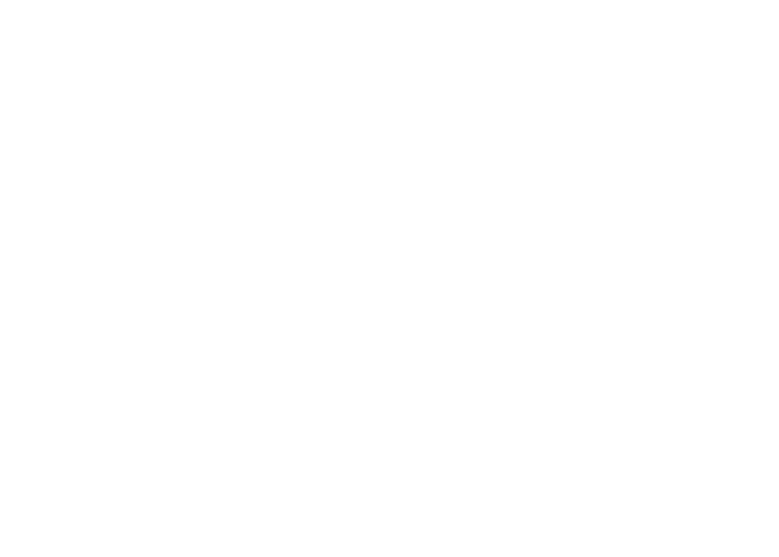
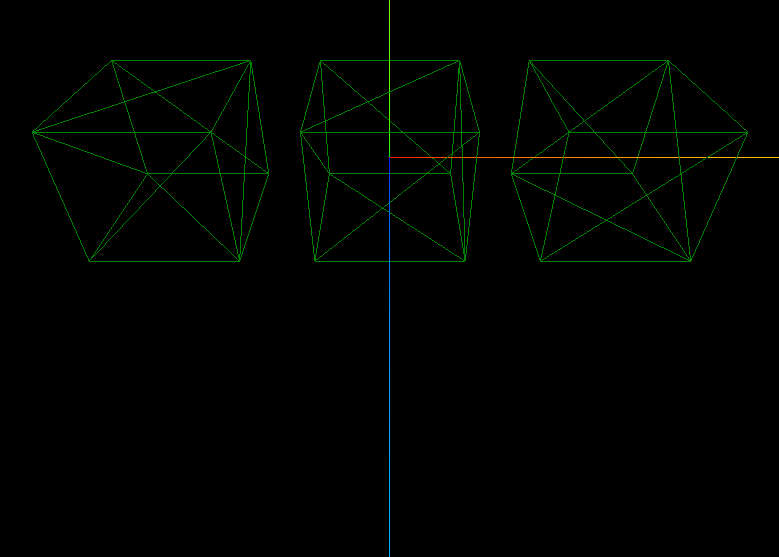
Before and after one commit to gntki/three, a React (Vite) app: page / in a window 1280 px wide. Shown: the part 243-800 px from the top of the page, without its empty margins (250-1029 px from the left). Built offline with nearby package versions, Linux system fonts and the light colour scheme.

Commit message:
feat(controller): добавлена сцена

```diff
--- a/package.json
+++ b/package.json
@@ -13,6 +13,7 @@
     "react": "^19.1.0",
     "react-dom": "^19.1.0",
     "styled-components": "^6.1.19",
+    "three": "^0.179.1",
     "vite-tsconfig-paths": "^5.1.4"
   },
   "devDependencies": {
@@ -20,6 +21,7 @@
     "@types/node": "^24.0.3",
     "@types/react": "^19.1.2",
     "@types/react-dom": "^19.1.2",
+    "@types/three": "^0.179.0",
     "@vitejs/plugin-react": "^4.4.1",
     "babel-plugin-styled-components": "^2.1.4",
     "eslint": "^9.25.0",
--- a/src/components/intro/intro.style.ts
+++ b/src/components/intro/intro.style.ts
@@ -5,6 +5,13 @@
     flex-direction: column-reverse;
     position: relative;
     width: 100%;
-    height: 100%;
+    min-height: 100svh;
     background: #213547;
 `
+
+export const Canvas = styled.canvas`
+  position: absolute;
+  top: 50%;
+  left: 50%;
+  transform: translate(-50%, -50%);
+`
--- a/src/components/intro/intro.tsx
+++ b/src/components/intro/intro.tsx
@@ -1,12 +1,19 @@
 import * as S from './intro.style.ts'
+import {useEffect, useRef} from "react";
+import {controller} from "three/scenes/contoller.ts";
 
 
 export const Intro = () => {
+  const sceneRef = useRef<HTMLCanvasElement | null>(null);
 
+  useEffect(() => {
+    if(!sceneRef.current) return;
+    controller(sceneRef)
+  }, [sceneRef.current]);
 
   return (
     <S.IntroStyled>
-
+      <S.Canvas ref={sceneRef}/>
     </S.IntroStyled>
   )
 }
--- /dev/null
+++ b/src/three/scenes/contoller.ts
@@ -0,0 +1,37 @@
+import * as THREE from 'three'
+
+export function controller(el) {
+  const scene = new THREE.Scene();
+  const size = {w: window.innerWidth, h: window.innerHeight}
+  console.log('scene', scene)
+
+  //Ось
+  const axesHelper = new THREE.AxesHelper(3);
+  scene.add(axesHelper)
+
+  //Объект
+  const group = new THREE.Group();
+  scene.add(group)
+  const geometry = new THREE.BoxGeometry(1,1,1);
+  const material = new THREE.MeshBasicMaterial({color: 'green', wireframe: true})
+  const mesh1 = new THREE.Mesh(geometry, material);
+  const mesh2 = new THREE.Mesh(geometry, material);
+  const mesh3 = new THREE.Mesh(geometry, material);
+
+  mesh1.position.set(-1.5, 0, 0);
+  mesh3.position.set(1.5, 0, 0);
+
+  group.add(mesh1, mesh2, mesh3)
+
+
+  //Камера
+  const camera = new THREE.PerspectiveCamera(75, size.w/size.h);
+  scene.add(camera)
+  camera.position.set(0,2, 3);
+  camera.lookAt(group.position);
+
+  //Рендер
+  const renderer = new THREE.WebGLRenderer({canvas: el.current})
+  renderer.setSize(size.w,size.h)
+  renderer.render(scene, camera)
+}
```
Also changed, not shown: 1 other file (tests, documents, lock files or other folders).
